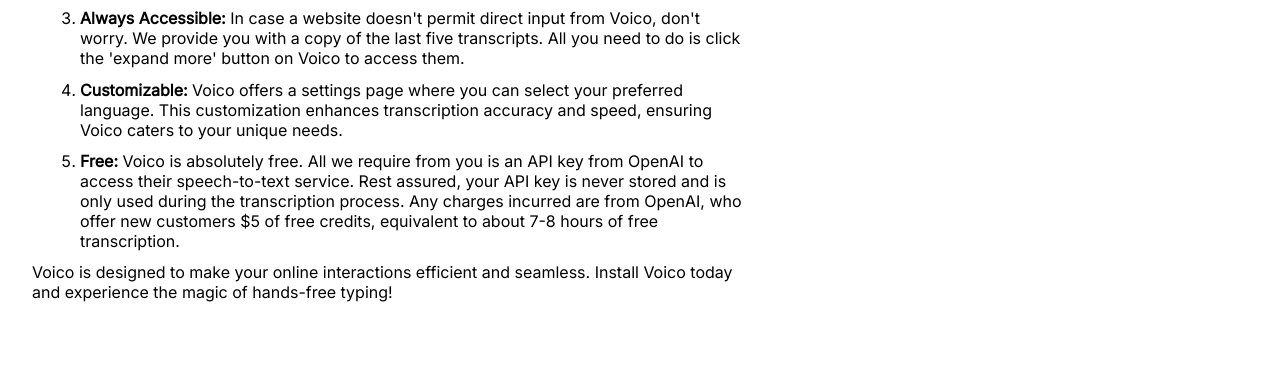
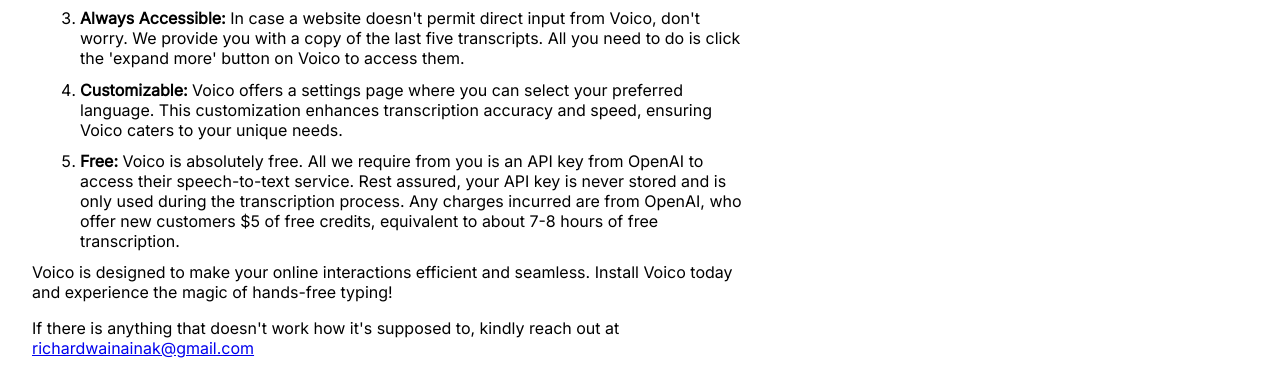
Before and after one commit to Kirera-Wainaina/voico-backend, a website: page frontend/html/about.html in a window 1280 px wide. Shown: the part 614-988 px from the top of the page. Before the commit the page ends 932 px from the top, so only its background shows below. Drawn offline with Linux system fonts and the light colour scheme; a web font is replaced by a local one.

Commit message:
add email contact for support on voico about page

```diff
--- a/frontend/html/about.html
+++ b/frontend/html/about.html
@@ -107,6 +107,13 @@
       and seamless. Install Voico today and experience the magic of
       hands-free typing!
     </p>
+
+    <p>
+      If there is anything that doesn't work how it's supposed to,
+      kindly reach out at <a href="mailto:richardwainainak@gmail.com"
+      >richardwainainak@gmail.com</a>
+
+    </p>
   </body>
 
 </html>
```
